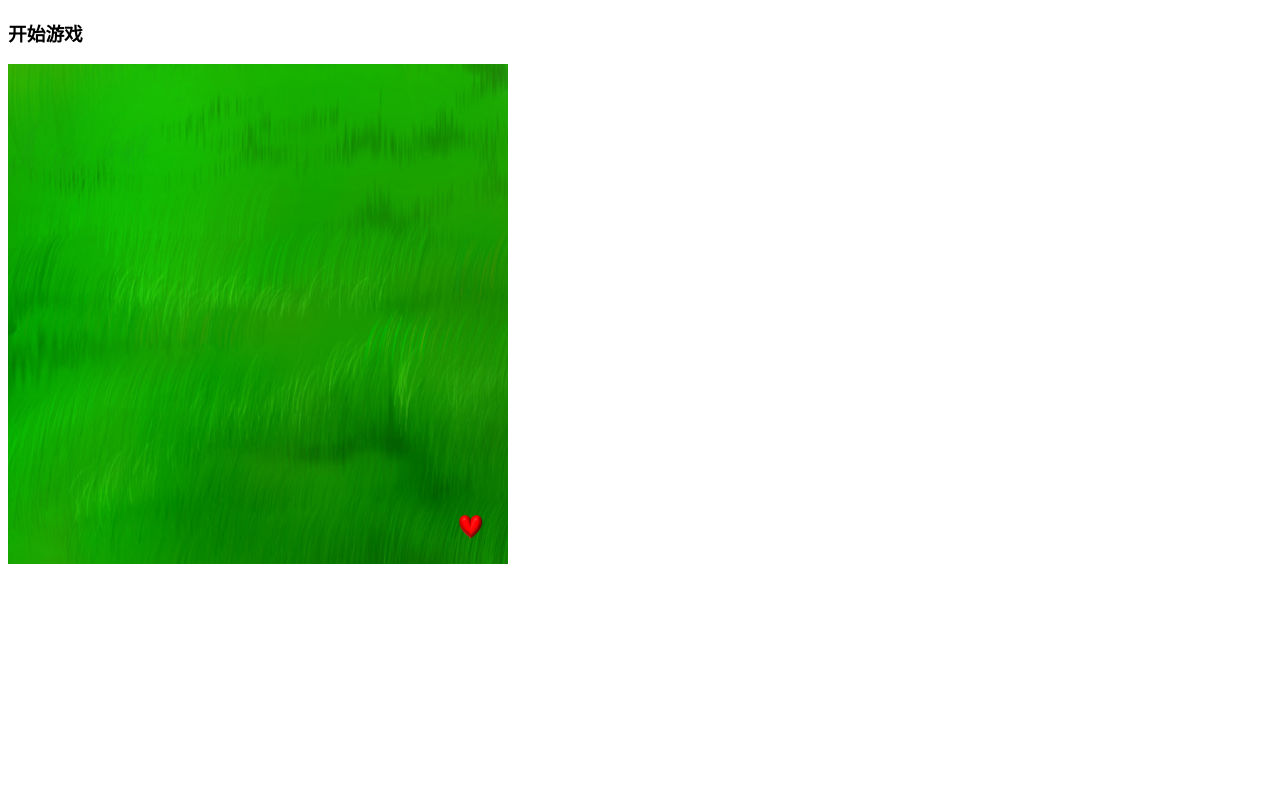
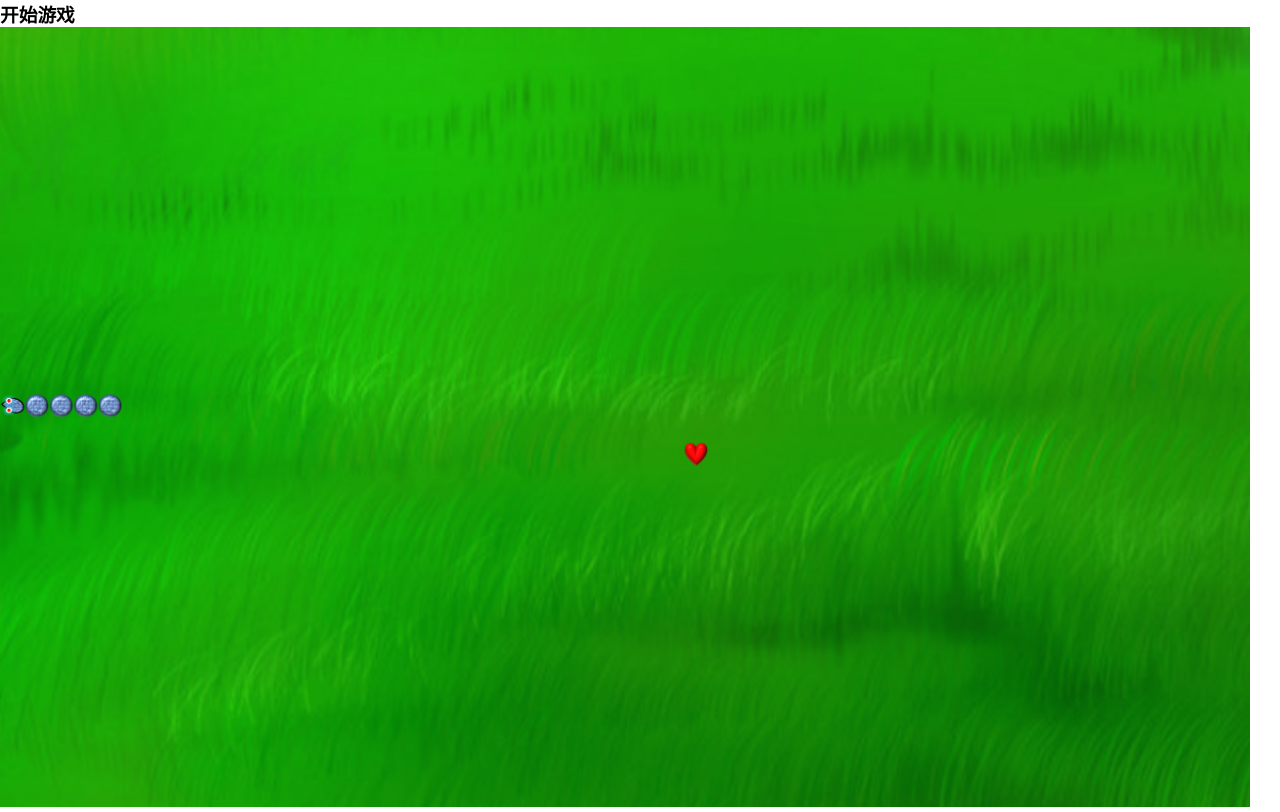
Before and after one commit to sunweiaoyu/staticqqq, a plain HTML site: page she.html in a window 1280 px wide. Drawn offline with Linux system fonts and the light colour scheme.

Commit message:
version1.2.1 she

```diff
--- a/js/snake.js
+++ b/js/snake.js
@@ -36,18 +36,39 @@ function Snake(){
 	this.snakeBodyList=[];//设置蛇身数组
 	this.foodList=[];//食物数组
 	this.timer=null;//蛇动的定时器
-	this.score=0;
-
-
+	this.score=0;//分数
+	this.isDead=false;//蛇是否活着
+	this.isEaten=false;//食物是否被吃掉标识位
+	this.isPhone=false;
 
 	//1生成初始化页面，点击页面，进入游戏
 	this.init =function(){
+		this.device();//判断设备类型
 		this.ctx.drawImage(startImg,0,0,this.width,this.height)
 	}
 	this.start=function(){
+		this.device();//判断设备类型
+		this.score=0;//积分清零
 		this.paint();
 		this.move();
 	}
+
+	this.device=function(){
+		//1读取BOM对象navigator的userAgent信息
+		var deviceInfo= navigator.userAgent;
+		//判断是否是PC端
+		if(deviceInfo.indexOf("windows")==-1){
+			this.isPhone=true;
+			this.canvas.width=window.innerWidth;
+			this.canvas.height=window.innerHeight;
+			this.width=window.innerWidth;
+			this.height=window.innerHeight-1;
+			this.stepX=this.width/this.step;
+			this.stepY=this.height/this.step;
+		}
+
+	}
+
 	//2游戏开始。绘制背景。食物
 	this.paint = function(){
 		this.ctx.drawImage(bgImg,0,0,this.width,this.height);
@@ -96,7 +117,7 @@ function Snake(){
 
 		if(this.foodList.length>0){
 			var fnode=this.foodList[0];
-		this.ctx.drawImage(fnode.img,fnode.x*this.step,fnode.x*this.step,this.step,this.step);
+		this.ctx.drawImage(fnode.img,fnode.x*this.step,fnode.y*this.step,this.step,this.step);
 		return;
 		}
 		//如果食物没有（食物被吃，或游戏初始化），生成XY随机坐标。判断是否与蛇身重复，如果重复，重新绘制，调用this.ctx.drawImage（），否则按照随机生成的点push到数组中，生成图案
@@ -135,13 +156,13 @@ function Snake(){
 		this.ctx.drawImage(fnode.img,fnode.x*this.step,fnode.y*this.step,this.step,this.step)
 	}
 	//3蛇动
-	this.move = function(){
-//		setInterval(this.timer);
+	//3.1判断设备如果是pc，相应键盘，否则响应触屏事件
+	//3.2生成键盘事件处理器
+	this.keyHandler=function(){//键盘
 		var _this=this;
 		//事件处理是异步的，无法传递this对象
 		document.onkeydown=function(ev){
 			var ev=ev||window.event;
-//			var code=ev.keyCode;
 			switch(ev.keyCode){
 				case 38://向上
 				  _this.snakeBodyList[0].img=northImg;
@@ -161,41 +182,49 @@ function Snake(){
 				break;
 			}
 		}
+	}
+	this.touchHandler=function(){//触屏
+		var _this=this;
+		document.addEventListener("touchstart",function(ev){
+			console.log(ev);
+			var touchX=ev.changedTouches[0].clientX;
+			var touchY=ev.changedTouches[0].clientY;
+			var head=_this.snakeBodyList[0];
+			var headX=head.x*_this.step//乘以步长;
+			var headY=head.y*_this.step;
+			if(head.direct=="north"||head.direct=="south"){
+				if(touchX<headX){
+					head.direct="west";
+					head.img=westImg;
+				}else{
+					head.direct="east";
+					head.img=eastImg;
+				}
+			}else if(head.direct=="west"||head.direct=="east"){
+				if(touchY<headY){
+					head.direct="north";
+					head.img=northImg;
+				}else{
+					head.direct="south";
+					head.img=southImg;
+				}
+			}
+
+		})
+	}
+
+	this.move = function(){
+		if(!this.isPhone){
+			this.keyHandler();
+			console.log("asdas");
+		}else{
+			this.touchHandler();
+			console.log("哈哈哈哈哈");
+		}
+		var _this=this;
+		//事件处理是异步的，无法传递this对象
 
 		//运用定时器，每0.2秒动蛇（坐标变化，重绘）
-//		this.timer=setInterval(function(){
-//			//解决蛇身跟随
-//
-////
-////			for(var i=_this.snakeBodyList.length-1;i>0;i--){
-////				_this.snakeBodyList[i].x=_this.snakeBodyList[i-1].x;
-////				_this.snakeBodyList[i].y=_this.snakeBodyList[i-1].y;
-////				//
-////				var shead=_this.snakeBodyList[0];
-////				switch(shead.direct){
-//					case "north":
-//
-//					    shead.y--;
-//					break;
-//					case "south":
-//
-//					    shead.y++;
-//					break;
-//					case "west":
-//
-//					    shead.x--;
-//					break;
-//					case "east":
-//
-//					    shead.x++;
-//					break;
-//				}
-//			}
-//			_this.paint();//重绘制游戏画面
-//		},1000);
-
-
-
 
           this.timer=setInterval(function(){
 			//蛇头的坐标发生变化， 并且蛇身发生变化，移动
@@ -204,27 +233,53 @@ function Snake(){
 				_this.snakeBodyList[i].x=_this.snakeBodyList[i-1].x;
 				_this.snakeBodyList[i].y=_this.snakeBodyList[i-1].y;
 			}
+			//根据方向坐标，处理蛇头的新坐标
 			var shead=_this.snakeBodyList[0]
 			switch(shead.direct){
 				case "north":
-//				    shead.img =northImg;
 				    shead.y-=1;
 				break;
 				case "south":
-//				    shead.img =southImg;
 				    shead.y+=1;
 				break;
 				case "west":
-//				    shead.img =westImg;
 				    shead.x-=1;
 				break;
 				case "east":
-//				    shead.img =eastImg;
 				    shead.x+=1;
 				break;
-
 			}
-			_this.paint()//重绘游戏画面
+			//3.1.1判断蛇移动后新位置是否已经触碰边界或触碰自身死亡。
+			_this.dead();//判断生死
+			if(_this.isDead){
+				//alert最终分数
+				alert("你的分数:"+_this.score);
+				clearInterval(_this.timer);//如果不清除，速度不断加快
+				_this.isDead=false;//改变状态
+				_this.snakeBodyList=[];//清除蛇身
+				$(_this.canvas).hide(2000);//游戏重新开始
+			}else{
+							//3.1.2 false 蛇活着，判断蛇头是否与食物的坐标点一致，如果一致，清空数组
+			_this.eat();
+			if(_this.isEaten){
+				console.log("asda");
+				_this.isEaten=false;
+				//清空食物数组
+				_this.foodList=[];
+				//加分
+				_this.score+=10;
+				//蛇身涨一节
+				var lastNodeIndex=_this.snakeBodyList.length;
+				_this.snakeBodyList[lastNodeIndex]={
+					x:-2,
+					y:-2,
+					img:bodyImg,
+					direct:_this.snakeBodyList[lastNodeIndex-1].direct
+				}
+			}
+			//3.1.3 否则重绘
+			_this.paint();//重绘游戏画面
+			}
 
 		},200)
 
@@ -234,8 +289,34 @@ function Snake(){
 
 	//4蛇死
 	this.dead=function(){
+//		this.isDead=true;//实验是否可以弹出分数
+        const LEFT_END=0;//左边界
+        const RIGHT_END=this.stepX;//右边界
+        const NORTH_END=0;//上边界
+        const SOUTH_END=this.stepY;//下边界
+        const headX=this.snakeBodyList[0].x;//蛇头横坐标
+        const headY=this.snakeBodyList[0].y;//纵坐标
+        //判断边界
+        if(headX<LEFT_END || headY<NORTH_END || headX>RIGHT_END || headY>SOUTH_END){
+        	this.isDead=true;
+        	return;
+        };
+        //判断是否撞到自身
+        for(var k=this.snakeBodyList.length-1;k>3;k--){
 
+        if(this.snakeBodyList[k].x==headX && this.snakeBodyList[k].y==headY){
+        	this.isDead=true;
+        }
+        }
 	}
 	//5 吃食物
-
+	this.eat=function(){
+		const HEAD_X=this.snakeBodyList[0].x;
+		const HEAD_Y=this.snakeBodyList[0].y;
+		const FOOD_X=this.foodList[0].x;
+		const FOOD_Y=this.foodList[0].y;
+		if(HEAD_X==FOOD_X && HEAD_Y==FOOD_Y){
+			this.isEaten=true;
+		}
+	}
 }
--- a/she.html
+++ b/she.html
@@ -2,7 +2,14 @@
 <html>
 	<head>
 		<meta charset="utf-8" />
-		<title></title>
+		<meta name="viewport" content="width=device-width,initial-scale=1.0,maximum-scale=1.0,user-scalable=no">
+		<title>贪吃蛇</title>
+		<style type="text/css">
+			*{
+				margin:0;
+				padding:0;
+			}
+		</style>
 	</head>
 	<body>
 		<h3>开始游戏</h3>
```
